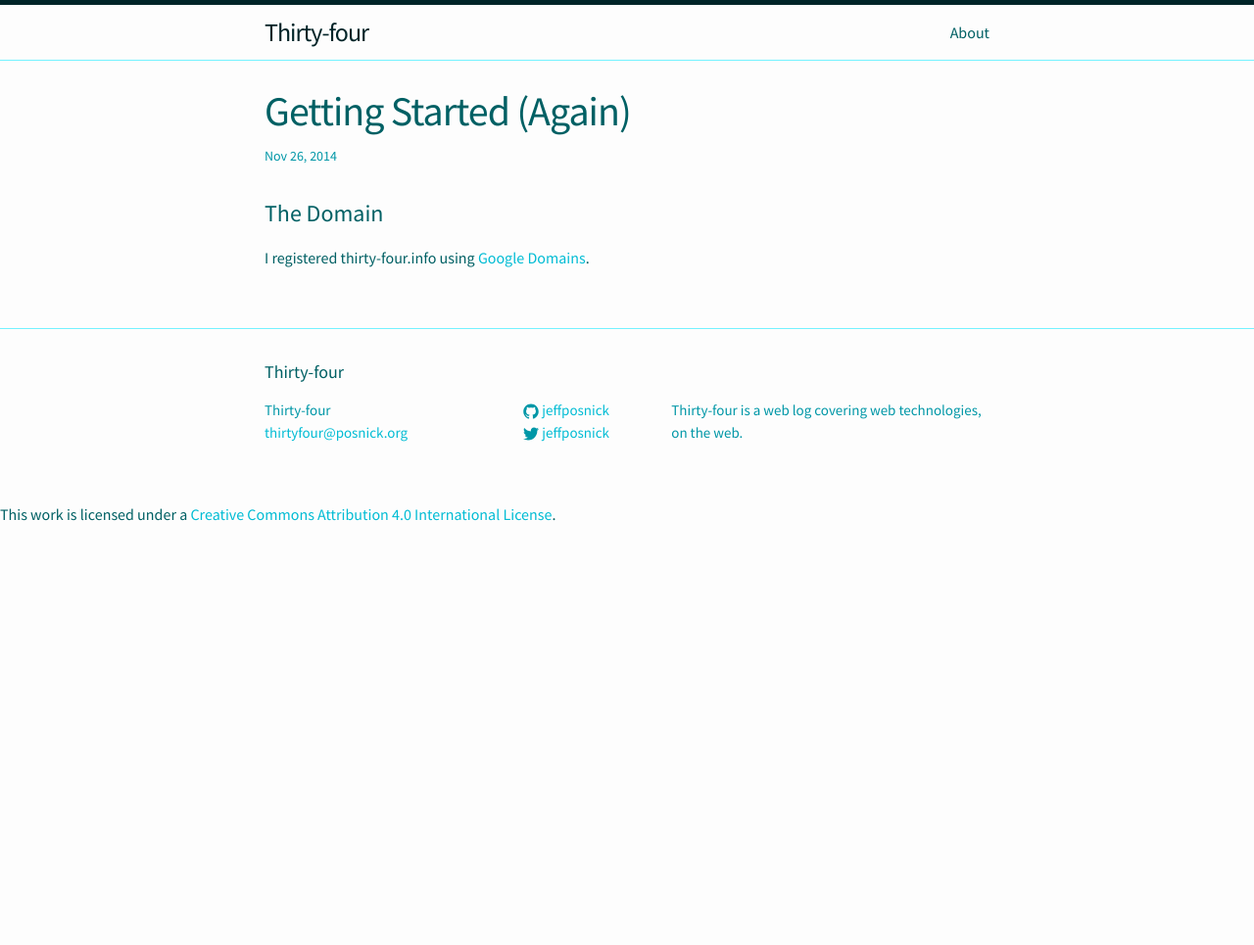
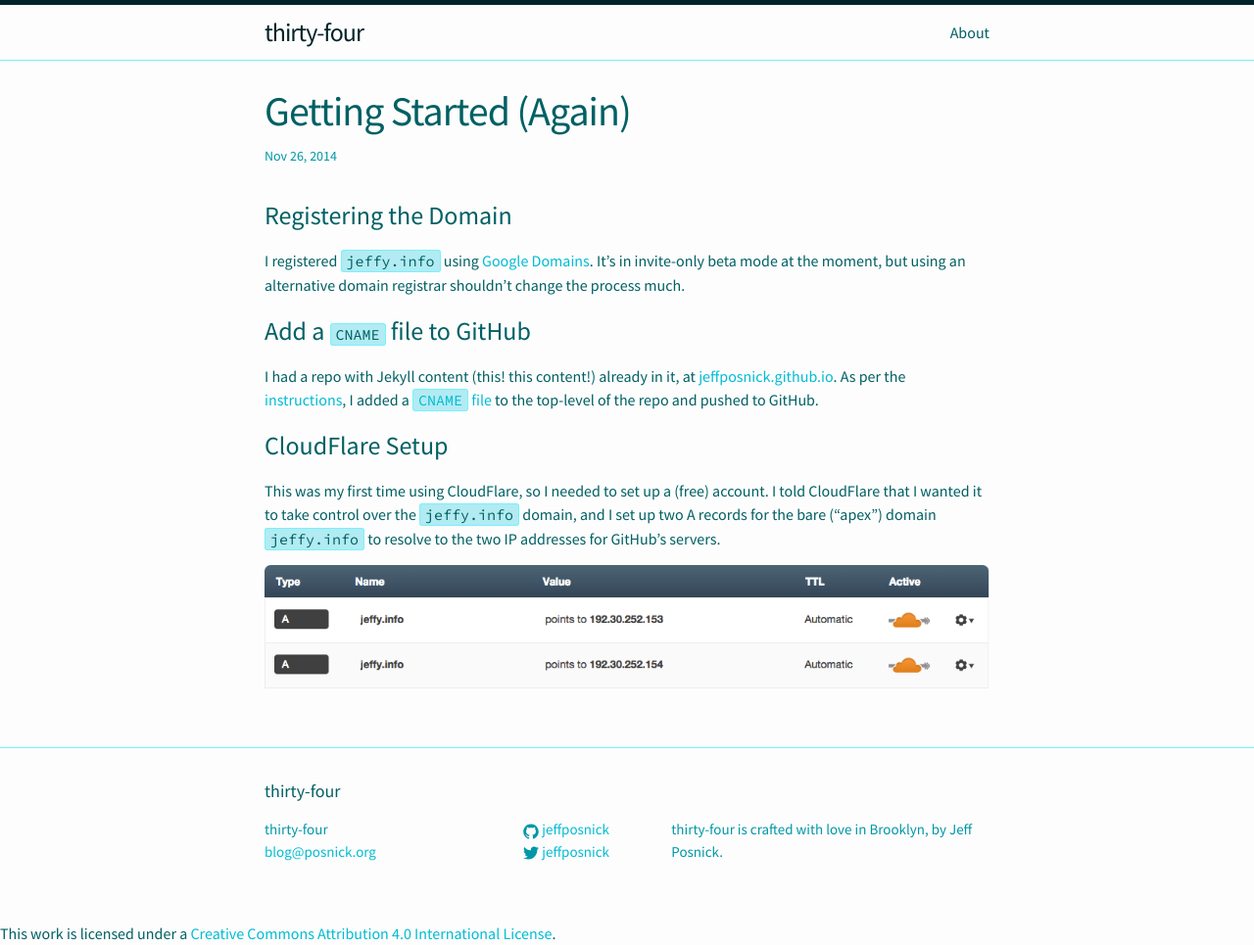
Before and after one commit to jeffposnick/jeffy-info, a Jekyll site: the page built from _posts/2014-11-26-getting-started.markdown, in a window 1280 px wide. Shown: the whole page at 98% size. Built offline with Jekyll 4.4.1, drawn with Linux system fonts in a browser that asks for light colours; before the commit the page ends 900 px from its top, so only the background shows below that.

Commit message:
Iterations

```diff
--- a/_config.yml
+++ b/_config.yml
@@ -1,9 +1,9 @@
 # Site settings
-title: Thirty-four
-email: thirtyfour@posnick.org
-description: "Thirty-four is a web log covering web technologies, on the web."
+title: thirty-four
+email: blog@posnick.org
+description: "thirty-four is crafted with love in Brooklyn, by Jeff Posnick."
 baseurl: "" # the subpath of your site, e.g. /blog/
-url: "http://www.posnick.org" # the base hostname & protocol for your site
+url: "https://jeffy.info" # the base hostname & protocol for your site
 twitter_username: jeffposnick
 github_username:  jeffposnick
 
--- a/_posts/2014-11-26-getting-started.markdown
+++ b/_posts/2014-11-26-getting-started.markdown
@@ -1,10 +1,21 @@
 ---
 layout: post
 title: "Getting Started (Again)"
-date: 2014-11-26 12:34:34
-excerpt: "What it takes to serve a Jekyll site from App Engine, using HTTPS."
-tags: meta, https, app engine, hosting
+date: 2014-11-26 23:34:34
+excerpt: "A step-by-step guide to hosting a blog on HTTPS-enabled custom domain."
+tags: meta, https, cloudflare, gh-pages, github, hosting
 ---
 
-# The Domain
-I registered thirty-four.info using [Google Domains](https://domains.google.com).
+### Registering the Domain
+I registered `jeffy.info` using [Google Domains](https://domains.google.com).
+It's in invite-only beta mode at the moment, but using an alternative domain registrar shouldn't change the process much.
+
+### Add a `CNAME` file to GitHub
+I had a repo with Jekyll content (this! this content!) already in it, at [jeffposnick.github.io](https://github.com/jeffposnick/jeffposnick.github.io).
+As per the [instructions](https://help.github.com/articles/adding-a-cname-file-to-your-repository/), I added a [`CNAME` file](https://github.com/jeffposnick/jeffposnick.github.io/blob/master/CNAME) to the top-level of the repo and pushed to GitHub.
+
+### CloudFlare Setup
+This was my first time using CloudFlare, so I needed to set up a (free) account.
+I told CloudFlare that I wanted it to take control over the `jeffy.info` domain, and I set up two A records for the bare ("apex") domain `jeffy.info` to resolve to the two IP addresses for GitHub's servers.
+
+![A record screenshoot](/assets/images/cloudflare_dns_settings.png)
```
Also changed, not shown: assets/images/cloudflare_dns_settings.png (added).
